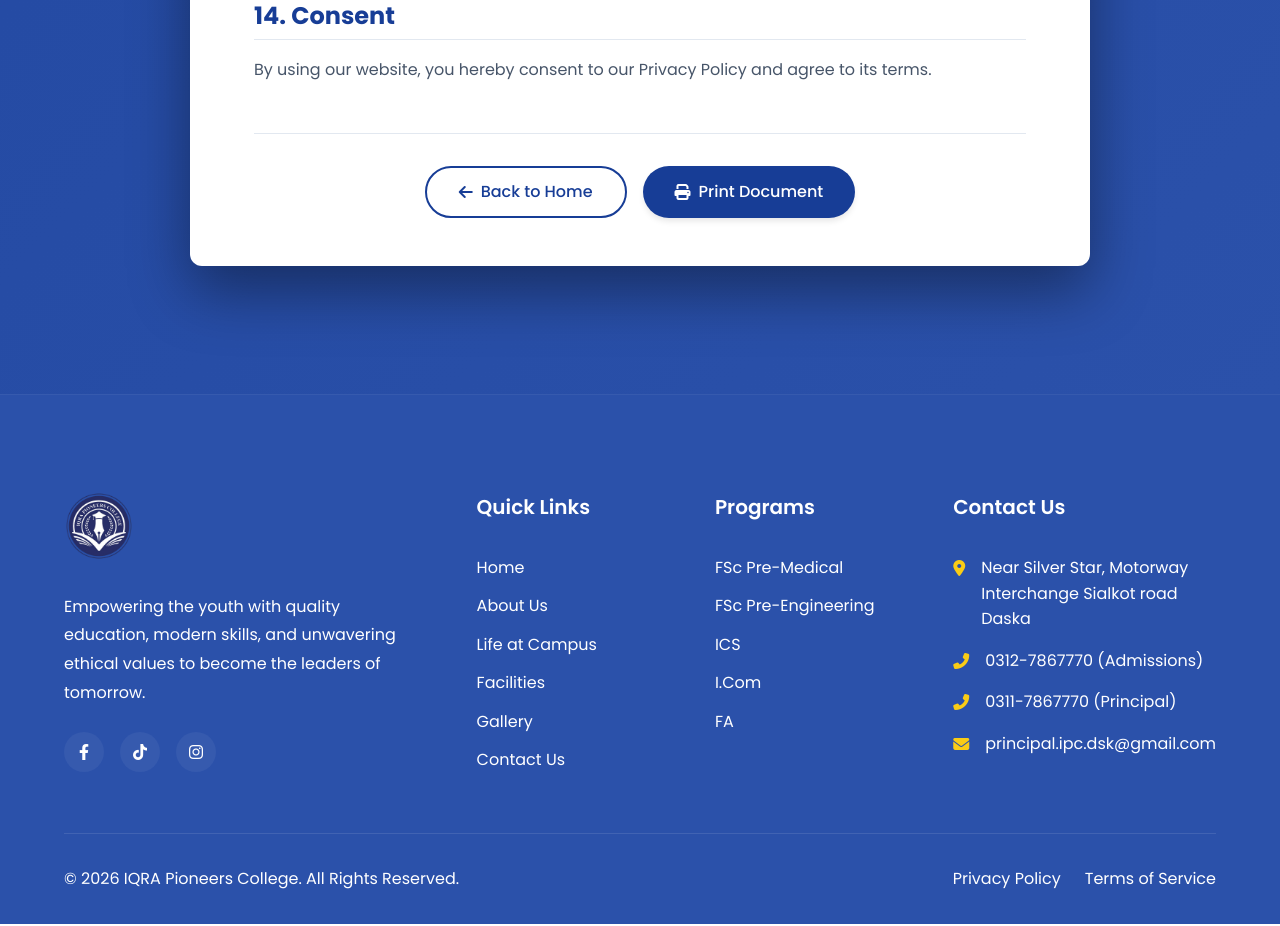
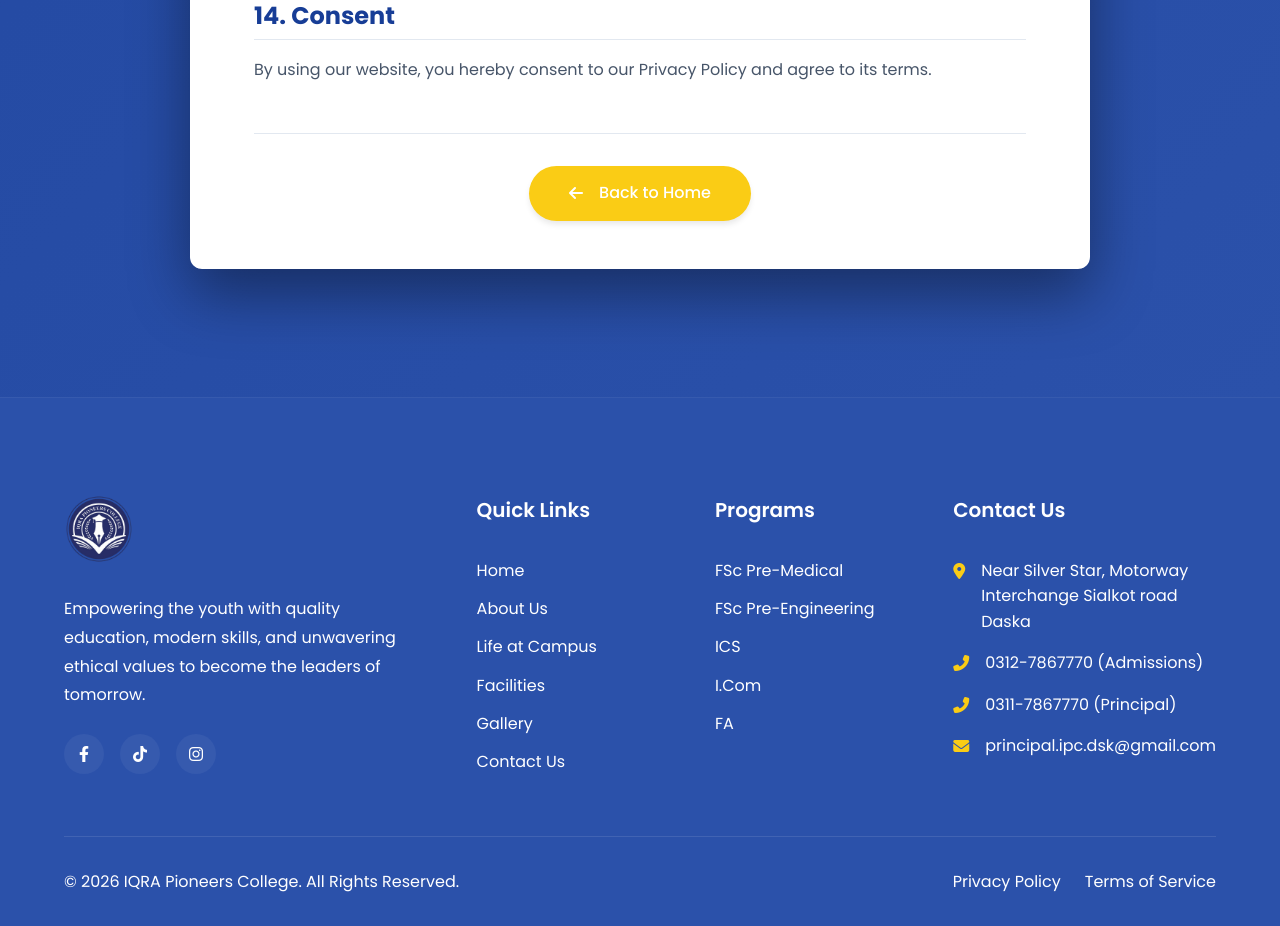
Before and after one commit to coder-363/-iQRA-website, a React (Vite) app: page /privacy-policy in a window 1280 px wide. Shown: the part 3860-4786 px from the top of the page. Built offline with nearby package versions, Linux system fonts and the light colour scheme.

Commit message:
Remove print button and change back to home button to yellow

```diff
--- a/src/pages/PrivacyPolicy.jsx
+++ b/src/pages/PrivacyPolicy.jsx
@@ -129,14 +129,11 @@
             <h2 style={{ fontSize: '1.5rem', color: 'var(--primary-blue)', marginBottom: '1rem', borderBottom: '1px solid #e2e8f0', paddingBottom: '0.5rem' }}>14. Consent</h2>
             <p style={{ marginBottom: '3rem' }}>By using our website, you hereby consent to our Privacy Policy and agree to its terms.</p>
 
-            {/* Print / Back Buttons */}
-            <div style={{ display: 'flex', gap: '1rem', justifyContent: 'center', borderTop: '1px solid #e2e8f0', paddingTop: '2rem', flexWrap: 'wrap' }}>
-              <Link to="/" className="btn btn-outline" style={{ display: 'inline-flex', padding: '0.6rem 2rem', borderRadius: '50px', border: '2px solid var(--primary-blue)', color: 'var(--primary-blue)' }}>
-                <i className="fas fa-arrow-left"></i> Back to Home
+            {/* Back Button */}
+            <div style={{ display: 'flex', justifyContent: 'center', borderTop: '1px solid #e2e8f0', paddingTop: '2rem' }}>
+              <Link to="/" className="btn btn-accent" style={{ display: 'inline-flex', padding: '0.8rem 2.5rem', borderRadius: '50px' }}>
+                <i className="fas fa-arrow-left" style={{ marginRight: '8px' }}></i> Back to Home
               </Link>
-              <button onClick={() => window.print()} className="btn btn-accent" style={{ display: 'inline-flex', padding: '0.6rem 2rem', borderRadius: '50px', border: 'none', cursor: 'pointer', background: 'var(--primary-blue)', color: 'white' }}>
-                <i className="fas fa-print"></i> Print Document
-              </button>
             </div>
 
           </div>
@@ -150,21 +147,6 @@
             padding: 2rem 1.5rem !important;
           }
         }
-        @media print {
-          .navbar, .footer, .btn {
-            display: none !important;
-          }
-          body {
-            background: #fff !important;
-          }
-          .section {
-            padding: 0 !important;
-            background: #fff !important;
-          }
-          div[style*="boxShadow"] {
-            box-shadow: none !important;
-          }
-        }
       `}} />
     </>
   );
```
